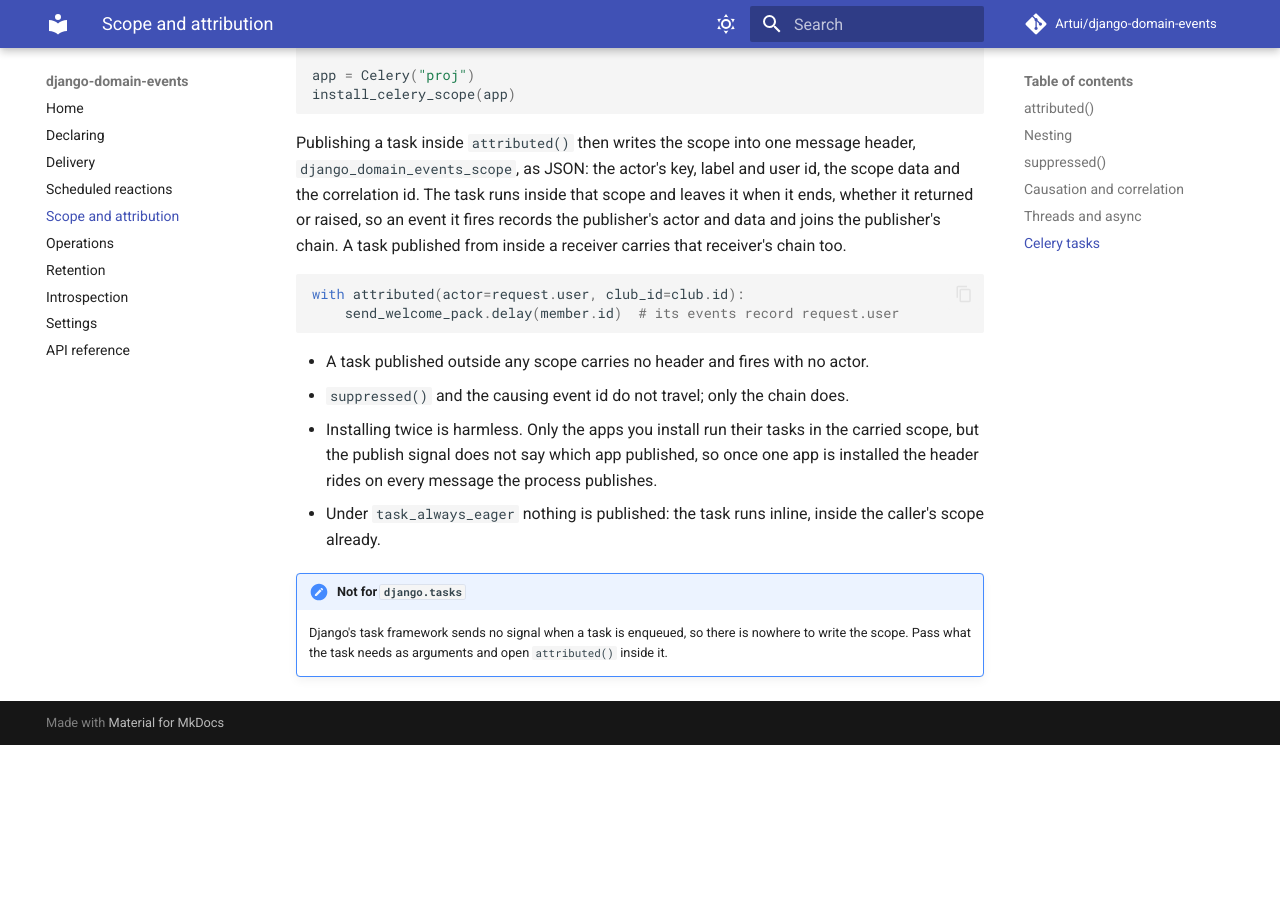
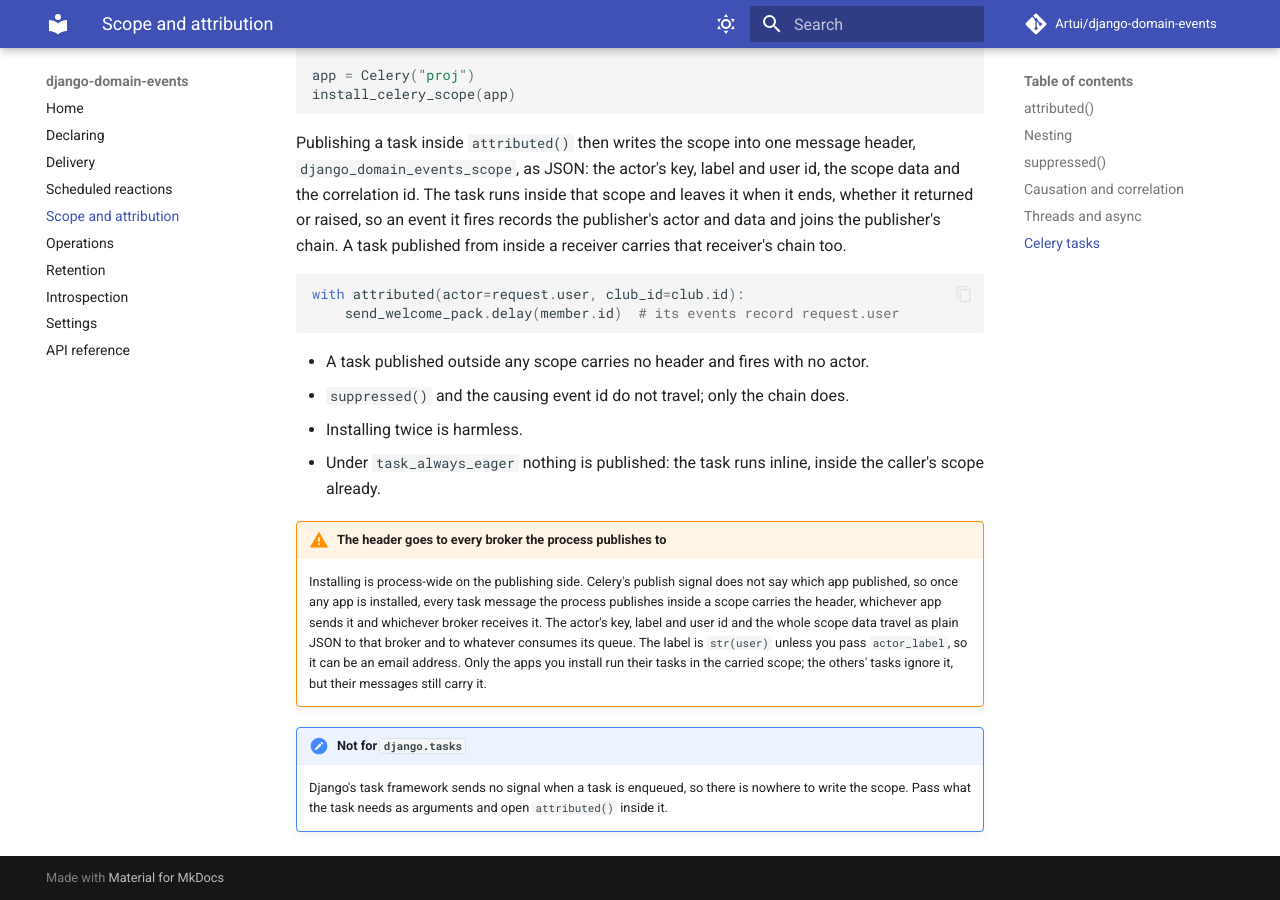
Before and after one commit to Artui/django-domain-events, an MkDocs documentation site: the page built from docs/scope.md, in a window 1280 px wide and 900 px high, scrolled down 3376 px. Built offline with MkDocs 1.6.1 and Material for MkDocs 9.7.7, drawn with Linux system fonts in a browser that asks for light colours; comment, search, counter and statistics services are not loaded; before the commit the page ends 4121 px from its top, so only the background shows below that.

Commit message:
Say plainly that the Celery scope header reaches every broker the process publishes to
Co-Authored-By: Claude Opus 5.5 <noreply@anthropic.com>

```diff
--- a/docs/scope.md
+++ b/docs/scope.md
@@ -164,12 +164,20 @@ with attributed(actor=request.user, club_id=club.id):
 
 - A task published outside any scope carries no header and fires with no actor.
 - `suppressed()` and the causing event id do not travel; only the chain does.
-- Installing twice is harmless. Only the apps you install run their tasks in
-  the carried scope, but the publish signal does not say which app published,
-  so once one app is installed the header rides on every message the process
-  publishes.
+- Installing twice is harmless.
 - Under `task_always_eager` nothing is published: the task runs inline, inside
   the caller's scope already.
+
+!!! warning "The header goes to every broker the process publishes to"
+    Installing is process-wide on the publishing side. Celery's publish signal
+    does not say which app published, so once any app is installed, every task
+    message the process publishes inside a scope carries the header, whichever
+    app sends it and whichever broker receives it. The actor's key, label and
+    user id and the whole scope data travel as plain JSON to that broker and to
+    whatever consumes its queue. The label is `str(user)` unless you pass
+    `actor_label`, so it can be an email address. Only the apps you install
+    run their tasks in the carried scope; the others' tasks ignore it, but
+    their messages still carry it.
 
 !!! note "Not for `django.tasks`"
     Django's task framework sends no signal when a task is enqueued, so there is
```
